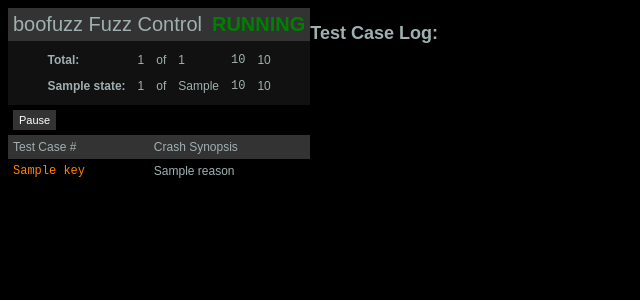
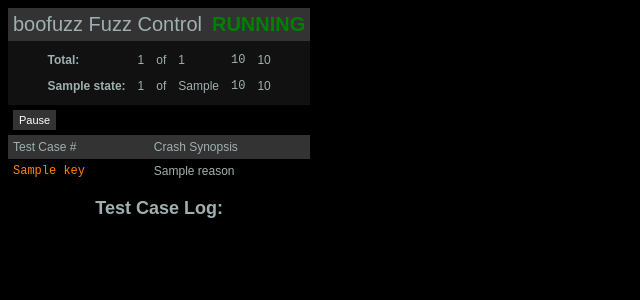
Before and after one commit to jtpereyda/boofuzz, a Flask app: template boofuzz/web/templates/index.html in a window 1280 px wide. Shown: the top 300 px of the page, without its empty margins (0-640 px from the left). Run offline with Flask 2, Linux system fonts and the light colour scheme; the template is opened without the code that fills it: most values are stand-ins (such as "Sample title", 1, 10 or a date in 2020); data that the repository does not hold is empty.

Commit message:
test case logs no longer bounce up to the side

```diff
--- a/boofuzz/web/static/css/boofuzz.css
+++ b/boofuzz/web/static/css/boofuzz.css
@@ -54,7 +54,7 @@ body {
 
 .log-wrapper {
     display: table;
-    float: left;
+    clear: both;
     margin-left: auto;
     margin-right: auto;
 }
```
